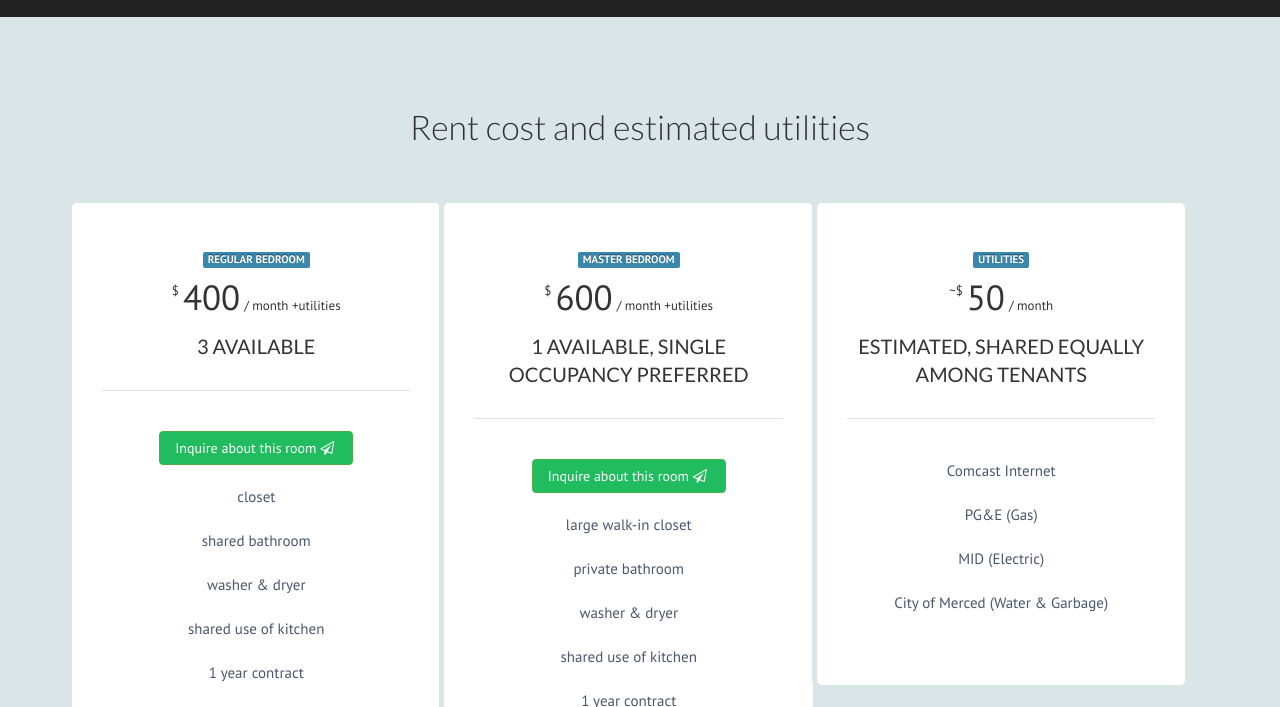
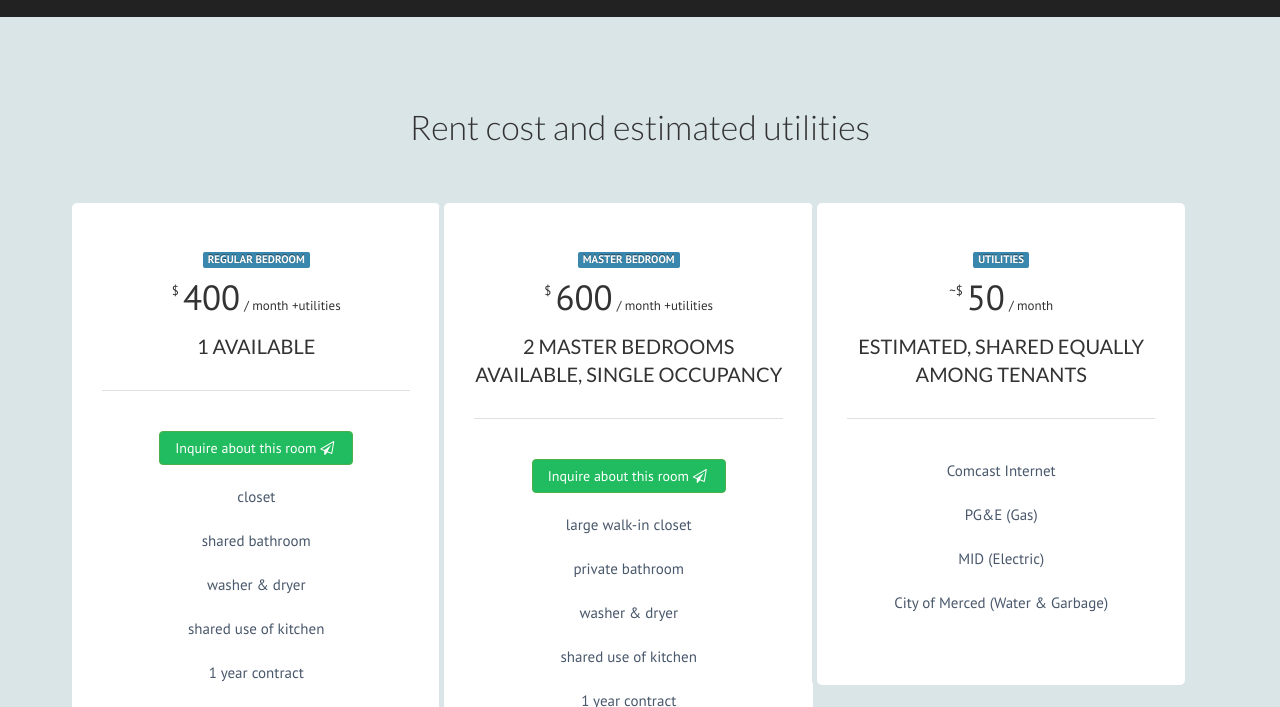
Before and after one commit to bellevueranchhouse/bellevueranchhouse.github.io, a plain HTML site: page pricing.html in a window 1280 px wide. Shown: the part 93-800 px from the top of the page. Drawn offline with nearby package versions, Linux system fonts and the light colour scheme.

Commit message:
Update pricing.html

```diff
--- a/pricing.html
+++ b/pricing.html
@@ -74,7 +74,7 @@
                 <div class="heading">
                   <span class="label-popular">Regular Bedroom</span>
                   <p><span class="sign">$</span> <span class="price">400</span> <small>/ month +utilities</small></p>
-                  <h3>3 Available</h3>
+                  <h3>1 Available</h3>
                 </div>
                 <ul>
                   <li><a href="mailto:bellevueranchhouse@gmail.com?subject=Rental Inquiry, Regular Room" class="btn btn-success">Inquire about this room <i class="fa fa-paper-plane-o" aria-hidden="true"></i></a></li>
@@ -89,7 +89,7 @@
                 <div class="heading">
                   <span class="label-popular">Master Bedroom</span>
                   <p><span class="sign">$</span> <span class="price">600</span> <small>/ month +utilities</small></p>
-                  <h3>1 Available, Single Occupancy Preferred</h3>
+                  <h3>2 Master Bedrooms Available, Single Occupancy</h3>
                 </div>
                 <ul>
                   <li><a href="mailto:bellevueranchhouse@gmail.com?subject=Rental Inquiry, Master Room" class="btn btn-success">Inquire about this room <i class="fa fa-paper-plane-o" aria-hidden="true"></i></a></li>
```
